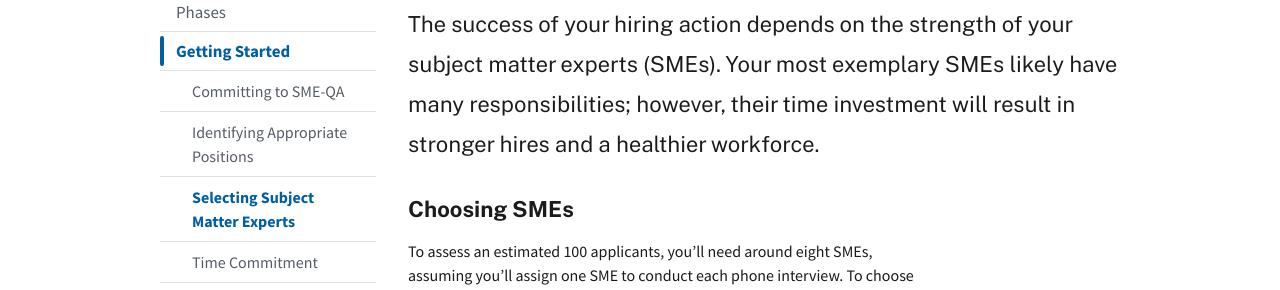
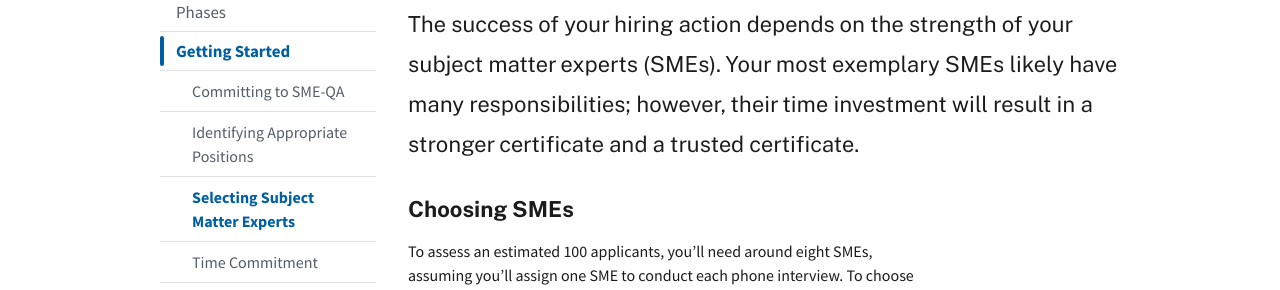
Before and after one commit to usds/SME-QA-Website, a Jekyll site: the page built from pages/phases/getting-started/selecting-smes.md, in a window 1280 px wide and 900 px high. Shown: the part 369-659 px from the top of the window. Built offline with Jekyll 4.4.1, drawn with Linux system fonts in a browser that asks for light colours.

Commit message:
Update selecting-smes.md

```diff
--- a/pages/phases/getting-started/selecting-smes.md
+++ b/pages/phases/getting-started/selecting-smes.md
@@ -6,7 +6,7 @@
 sidenav: hiring-phases
 phase: getting-started
 sub-phase-order: 020
-intro: The success of your hiring action depends on the strength of your subject matter experts (SMEs). Your most exemplary SMEs likely have many responsibilities; however, their time investment will result in stronger hires and a healthier workforce.
+intro: The success of your hiring action depends on the strength of your subject matter experts (SMEs). Your most exemplary SMEs likely have many responsibilities; however, their time investment will result in a stronger certificate and a trusted certificate.
 ---
 
 <p class="usa-intro">
```
